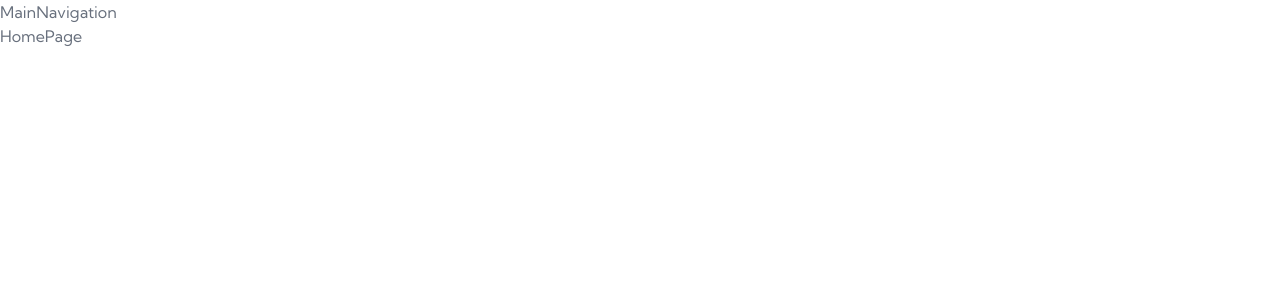
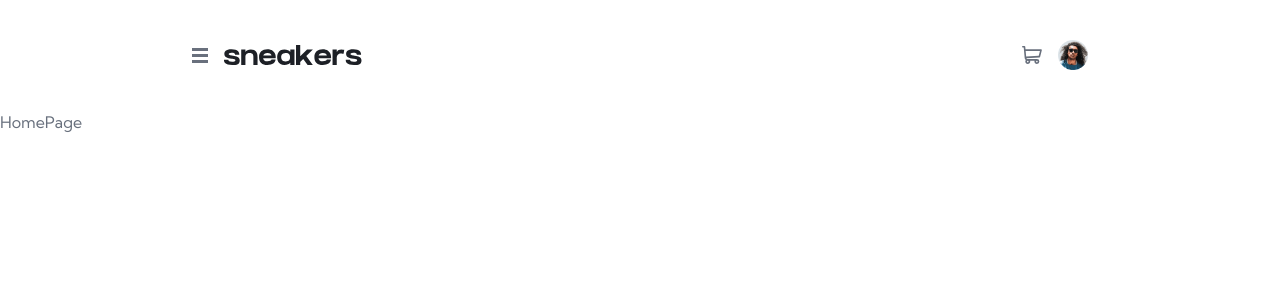
Before and after one commit to Md-SabbirHosen/FrontendMentorChallenge-To-React.js, a React (Vite) app in the folder E-commerce product page/: page / in a window 1280 px wide. Shown: the top 300 px of the page. Built offline with nearby package versions, Linux system fonts and the light colour scheme.

Commit message:
update main navigation

```diff
--- a/E-commerce product page/src/assets/index.js
+++ b/E-commerce product page/src/assets/index.js
@@ -16,3 +16,24 @@ import product3Image from "./products/image-product-3.jpg";
 import product4Image from "./products/image-product-4.jpg";
 import imageAvatar from "./image-avatar.png";
 import logo from "./logo.svg";
+
+export {
+  cartIcon,
+  closeIcon,
+  deleteIcon,
+  menuIcon,
+  minusIcon,
+  nextIcon,
+  plusIcon,
+  previousIcon,
+  product1Thumbnail,
+  product2Thumbnail,
+  product3Thumbnail,
+  product4Thumbnail,
+  product1Image,
+  product2Image,
+  product3Image,
+  product4Image,
+  imageAvatar,
+  logo,
+};
--- a/E-commerce product page/src/components/MainNavigation.jsx
+++ b/E-commerce product page/src/components/MainNavigation.jsx
@@ -1,7 +1,20 @@
-import React from "react";
+import { useState } from "react";
+import { menuIcon, logo, cartIcon, imageAvatar } from "../assets";
 
 const MainNavigation = () => {
-  return <header>MainNavigation</header>;
+  const [openNavigation, setOpenNavigation] = useState(false);
+  return (
+    <header className="container flex justify-between items-center py-5 md:py-10">
+      <div className="flex gap-4 items-center">
+        <img src={menuIcon} alt="menuIcon" />
+        <img src={logo} alt="logo" />
+      </div>
+      <div className="flex gap-4 items-center">
+        <img className="w-[20px]" src={cartIcon} alt="cartIcon" />
+        <img className="w-[30px]" src={imageAvatar} alt="imageAvatar" />
+      </div>
+    </header>
+  );
 };
 
 export default MainNavigation;
--- a/E-commerce product page/tailwind.config.js
+++ b/E-commerce product page/tailwind.config.js
@@ -1,4 +1,6 @@
 /** @type {import('tailwindcss').Config} */
+
+import plugin from "tailwindcss/plugin";
 
 export default {
   content: [
@@ -25,5 +27,13 @@ export default {
       },
     },
   },
-  plugins: [],
+  plugins: [
+    plugin(function ({ addComponents }) {
+      addComponents({
+        ".container": {
+          "@apply w-[90%] mx-auto px-5 md:px-16  xl:w-[80%]": {},
+        },
+      });
+    }),
+  ],
 };
```
